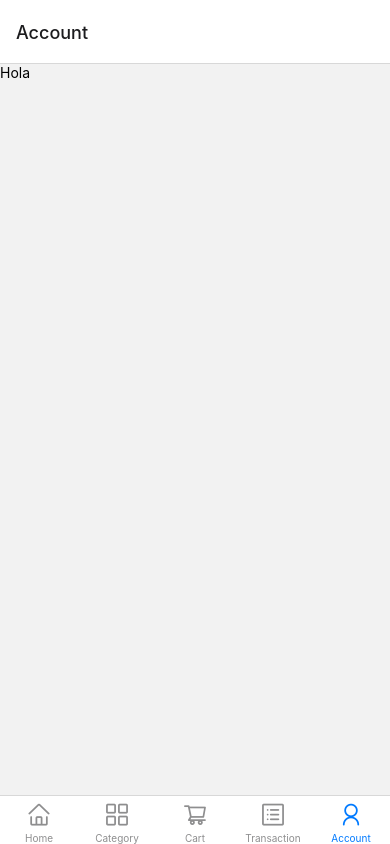
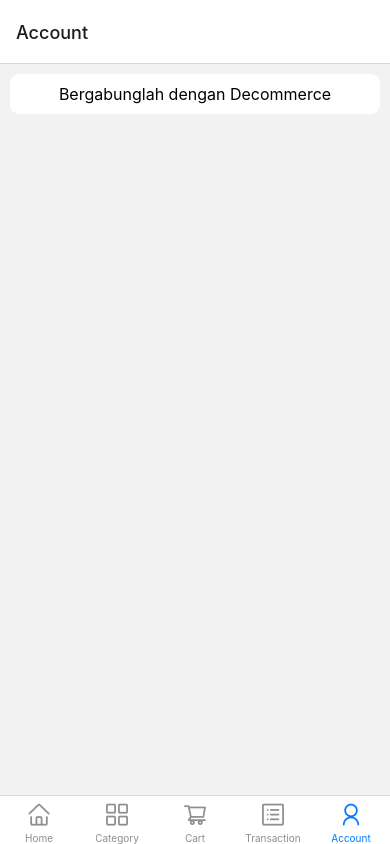
Before and after one commit to imderi/Decomerce, a React Native app: screen /AccountStacks in a window 390 px wide. Built offline with nearby package versions, Linux system fonts and the light colour scheme.

Commit message:
creating small components and wanna change the name

```diff
--- a/app.json
+++ b/app.json
@@ -1,7 +1,7 @@
 {
   "expo": {
-    "name": "Decomerce",
-    "slug": "Decomerce",
+    "name": "Decommerce",
+    "slug": "Decommerce",
     "version": "1.0.0",
     "orientation": "portrait",
     "icon": "./assets/icon.png",
--- /dev/null
+++ b/src/components/round-container.component.js
@@ -0,0 +1,13 @@
+import React from "react";
+import styled from "styled-components/native";
+
+const Wrapper = styled.View`
+  border-radius: 9px;
+  padding: 10px;
+  margin: 10px;
+  background-color: white;
+`;
+
+export const RoundContainer = ({ children }) => {
+  return <Wrapper>{children}</Wrapper>;
+};
--- /dev/null
+++ b/src/components/safe-area.component.js
@@ -0,0 +1,7 @@
+import styled from "styled-components/native";
+import { SafeAreaView, StatusBar } from "react-native";
+
+export const SafeArea = styled(SafeAreaView)`
+  flex: 1;
+  ${StatusBar.currentHeight && `margin-top: ${StatusBar.currentHeight}px`}
+`;
--- /dev/null
+++ b/src/screens/account/account.component.js
@@ -0,0 +1,16 @@
+import React from "react";
+import styled from "styled-components/native";
+import { RoundContainer } from "../../components/round-container.component";
+
+const Text = styled.Text`
+  font-size: 16px;
+  text-align: center;
+`;
+
+export const LoginCard = () => {
+  return (
+    <RoundContainer>
+      <Text>Bergabunglah dengan Decommerce</Text>
+    </RoundContainer>
+  );
+};
--- a/src/screens/account/account.screen.js
+++ b/src/screens/account/account.screen.js
@@ -1,6 +1,13 @@
 import React from "react";
+import { SafeArea } from "../../components/safe-area.component";
 import { Text } from "react-native";
 
+import { LoginCard } from "./account.component";
+
 export const AccountScreen = () => {
-  return <Text>Hola</Text>;
+  return (
+    <SafeArea>
+      <LoginCard />
+    </SafeArea>
+  );
 };
```
